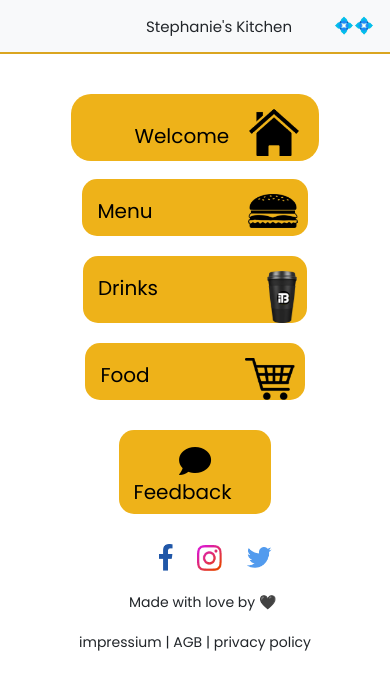
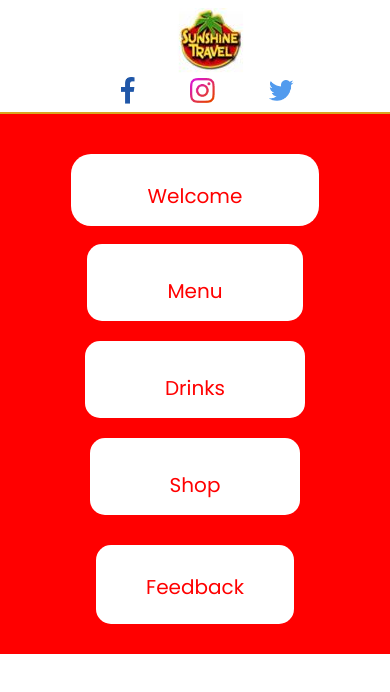
Before and after one commit to jaymesC/home-page, a plain HTML site: page index.html in a window 390 px wide. Drawn offline with nearby package versions, Linux system fonts and the light colour scheme.

Commit message:
New mobile layout

```diff
--- a/index.html
+++ b/index.html
@@ -20,18 +20,25 @@
   </head>
   <body>
     <nav
-      class="navbar navbar-light bg-light"
+      class="navbar navbar-light "
     id="nav-menu">
-      <a class="logo"> 💠💠</a>
+      <a class="logo"><img src="./images/logo2.JPG" alt=""></a>
       <h5>Stephanie's Kitchen</h5>
+      <section class="top_icons">
+        <img src="./images/Icon awesome-facebook-f.png" alt="" id="footer_img1">
+        <img src="./images/Icon awesome-instagram.png" alt="" id="footer_img">
+        <img src="./images/Icon awesome-twitter.png" alt="" id="footer_img">
+      </div>
+      </section>
     </nav>
     <div class="container">
+
       <div class="row mb-md-5">
         <div
           class="col-md-12 col-lg-12 col-sm-12 col-xl-12 d-flex justify-content-center"
         >
           <button class="  button1 " id="hello">
-            <img src="./images/home.png" alt="" id="image">
+            <!-- <img src="./images/home.png" alt="" id="image"> -->
             <h5>Welcome</h5>
           </button>
         </div>
@@ -44,33 +51,33 @@
           <button class="  button2
 
           " id="hello">
-           <img src="./images/hamburger.png" alt="" id="image">
+           <!-- <img src="./images/hamburger.png" alt="" id="image"> -->
             <h5>Menu</h5>
           </button>
         </div>
         <div class=" d-flex justify-content-center ">
           <button class="  button2 " id="hello">
-            <img src="./images/drink.png" alt="" id="image2">
+            <!-- <img src="./images/drink.png" alt="" id="image2"> -->
             <h5>Drinks</h5>
           </button>
         </div>
         <div
           class="col-md-4 col-lg-4 col-sm-4 col-xl-4 d-flex justify-content-center ">
           <button class=" button2 " id="hello">
-            <img src="./images/cart.png" alt="" id="image">
-            <h5>Food</h5>
+            <!-- <img src="./images/cart.png" alt="" id="image"> -->
+            <h5>Shop</h5>
           </button>
         </div>
       </div>
       <div class="row d-flex justify-content-center ">
         <button class="  button3 " id="hello btnSec">
-          <i class="fa fa-comment fa-2x" aria-hidden="true"></i>
+          <!-- <i class="fa fa-comment fa-2x" aria-hidden="true"></i> -->
           <h5>Feedback</h5>
         </button>
       </div>
 
       <footer class="footer">
-        <section>
+        <section class="footerLinks">
           <div class="images">
         <img src="./images/Icon awesome-facebook-f.png" alt="" id="footer_img1">
         <img src="./images/Icon awesome-instagram.png" alt="" id="footer_img">
@@ -81,7 +88,6 @@
       </section>
 
       </footer>
-
     </div>
   </body>
 </html>
--- a/style.css
+++ b/style.css
@@ -6,7 +6,11 @@
 }
 
 #hello {
-  background-color: rgb(238, 178, 25);
+  background-color: #fff;
+}
+
+.top_icons {
+  display: none;
 }
 
 
@@ -23,30 +27,37 @@
   margin-top: 30px;
   padding-top: 15px;
   border-radius: 15px;
-  border: goldenrod;
+  border: #fff;
 }
 
 .button1 h5 {
   padding-top: 15px;
   padding-bottom: 15px;
+  color: red;
 }
 
 .button2 {
   margin-bottom: 10px;
   padding-top: 15px;
   border-radius: 15px;
-  border: goldenrod;
+  border: #fff;
   padding-left: 10px;
   padding-right: 10px;
+  color: red;
+}
+
+.container {
+  background-color: red;
 }
 
 .button3 {
-  background-color: rgb(238, 178, 25);
+  background-color: #fff;
   padding-top: 15px;
   border-radius: 15px;
-  border: goldenrod;
-  padding-left: 10px;
-  padding-right: 10px;
+  border: #fff;
+  padding-left: 20px;
+  padding-right: 20px;
+  color: red;
 }
 
 .button3 h5 {
@@ -76,8 +87,8 @@
 }
 
 #footer_img {
-  width: 45px;
-  padding-left: 20px;
+  width: 75px;
+  padding-left: 50px;
 }
 
 .images {
@@ -96,35 +107,42 @@
     /* justify-content: space-between; */
   }
 
+  .top_icons {
+    display: block;
+    margin-right: 80px;
+    padding-bottom: 0px;
+  }
+
   .logo {
-    margin-left: 0;
+    margin-right: 110px;
   }
 
   #nav-menu h5 {
+    display: none;
     padding-top: 10px;
-    margin-left: 130px;
+    margin-left: 0px;
     font-size: 15px;
   }
 
-  #hello {
+  /* #hello {
     display: flex;
     flex-direction: row-reverse;
     justify-content: space-between;
-  }
+  } */
 
   #btnSec {
     padding-bottom: 50px;
   }
 
   .button1 h5 {
-    padding-bottom: 5px;
-    padding-right: 20px;
+    padding-bottom: 10px;
+    text-align: center;
   }
 
   .button1 {
     margin-top: 40px;
-    padding-left: 100px;
-    padding-right: 20px;
+    /* padding-left: 100px; */
+    /* padding-right: 20px; */
     margin-bottom: 10px;
     border-radius: 20px;
     width: 69%;
@@ -132,16 +150,26 @@
   }
 
   .button2 h5 {
-    padding: 5px 95px 5px 5px;
+    padding: 20px 70px 10px 70px;
+    text-align: center;
   }
 
   .button3 h5 {
-    margin-left: 5px;
-
+    margin-left: 0px;
+    margin-right: 0px;
+    padding-left: 30px;
+    padding-right: 30px;
+    text-align: center;
+    padding-top: 15px;
+    padding-bottom: 15px;
   }
 
   .button2 {
     margin-bottom: 20px;
+  }
+
+  .images {
+    display: none;
   }
 
   #image {
@@ -163,6 +191,10 @@
     padding-bottom: 13px;
   }
 
+  .footerLinks{
+    display: none;
+  }
+
   .footer p {
     font-size: 14px;
   }
```
Also changed, not shown: images/logo2.JPG (added).
